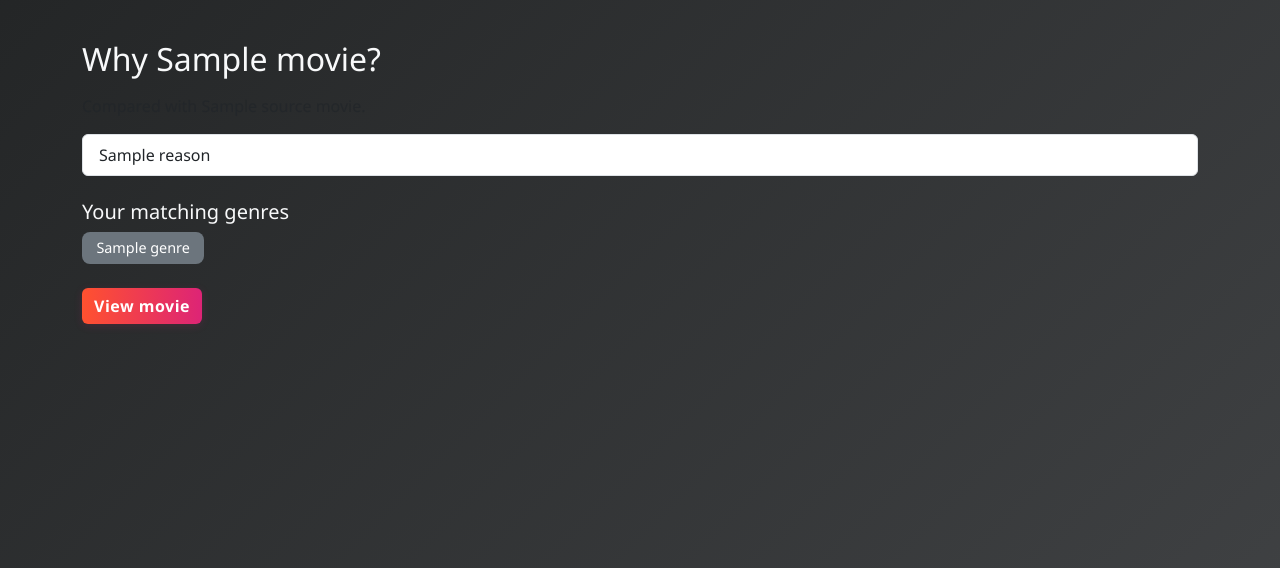
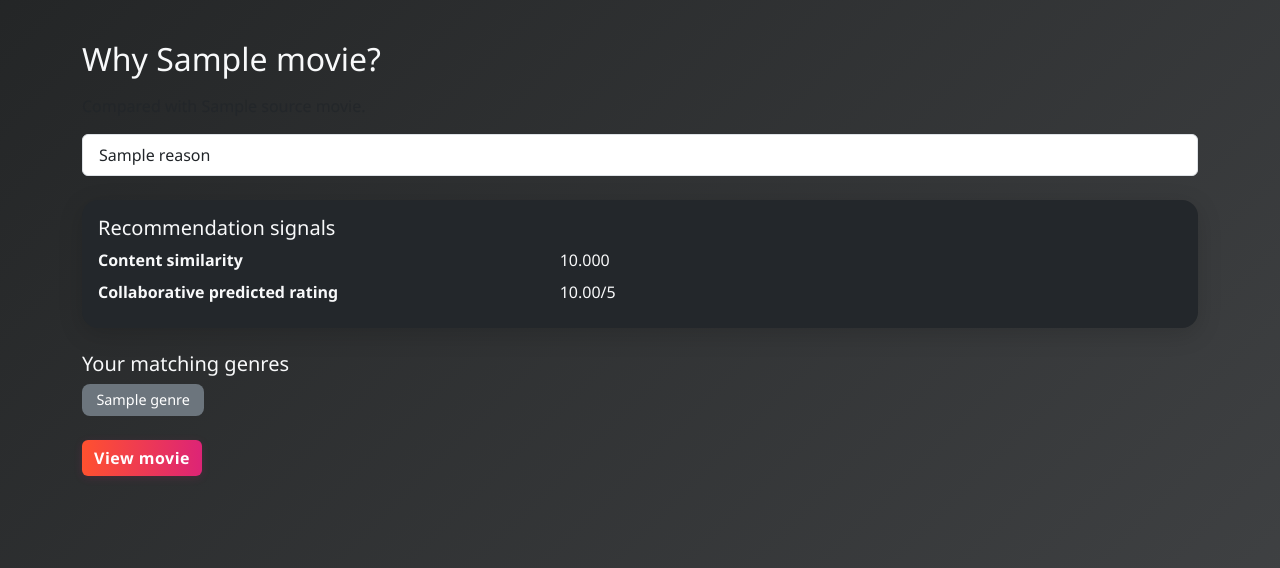
Before and after one commit to AaryaMody1301/Movie-Recommendation-System, a Flask app: template templates/recommendations/explanation.html in a window 1280 px wide. Shown: the part 56-624 px from the top of the page. Run offline with Flask 3, Linux system fonts and the light colour scheme; the template is opened without the code that fills it: most values are stand-ins (such as "Sample title", 1, 10 or a date in 2020); some libraries are stand-ins or nearby versions.

Commit message:
Expose recommendation evidence in explanation view

```diff
--- a/templates/recommendations/explanation.html
+++ b/templates/recommendations/explanation.html
@@ -7,6 +7,15 @@
 <div class="alert alert-warning">{{ explanation.error }}</div>
 {% else %}
 <ul class="list-group mb-4">{% for reason in explanation.reasons %}<li class="list-group-item">{{ reason }}</li>{% endfor %}</ul>
+{% if explanation.signals is defined %}
+<div class="card mb-4"><div class="card-body">
+  <h2 class="h5">Recommendation signals</h2>
+  <dl class="row mb-0">
+    <dt class="col-sm-5">Content similarity</dt><dd class="col-sm-7">{% if explanation.signals.content is not none %}{{ "%.3f"|format(explanation.signals.content) }}{% else %}<span class="text-muted">Not available</span>{% endif %}</dd>
+    <dt class="col-sm-5">Collaborative predicted rating</dt><dd class="col-sm-7">{% if explanation.signals.collaborative_prediction is not none %}{{ "%.2f"|format(explanation.signals.collaborative_prediction) }}/5{% else %}<span class="text-muted">Not enough shared rating evidence</span>{% endif %}</dd>
+  </dl>
+</div></div>
+{% endif %}
 {% if explanation.genre_match %}<h2 class="h5">Your matching genres</h2><div class="mb-4">{% for item in explanation.genre_match %}<span class="badge text-bg-secondary me-1">{{ item.genre }}</span>{% endfor %}</div>{% endif %}
 {% endif %}
 <a class="btn btn-primary" href="{{ url_for('movies.movie_detail', movie_id=movie.movieId) }}">View movie</a>
```
